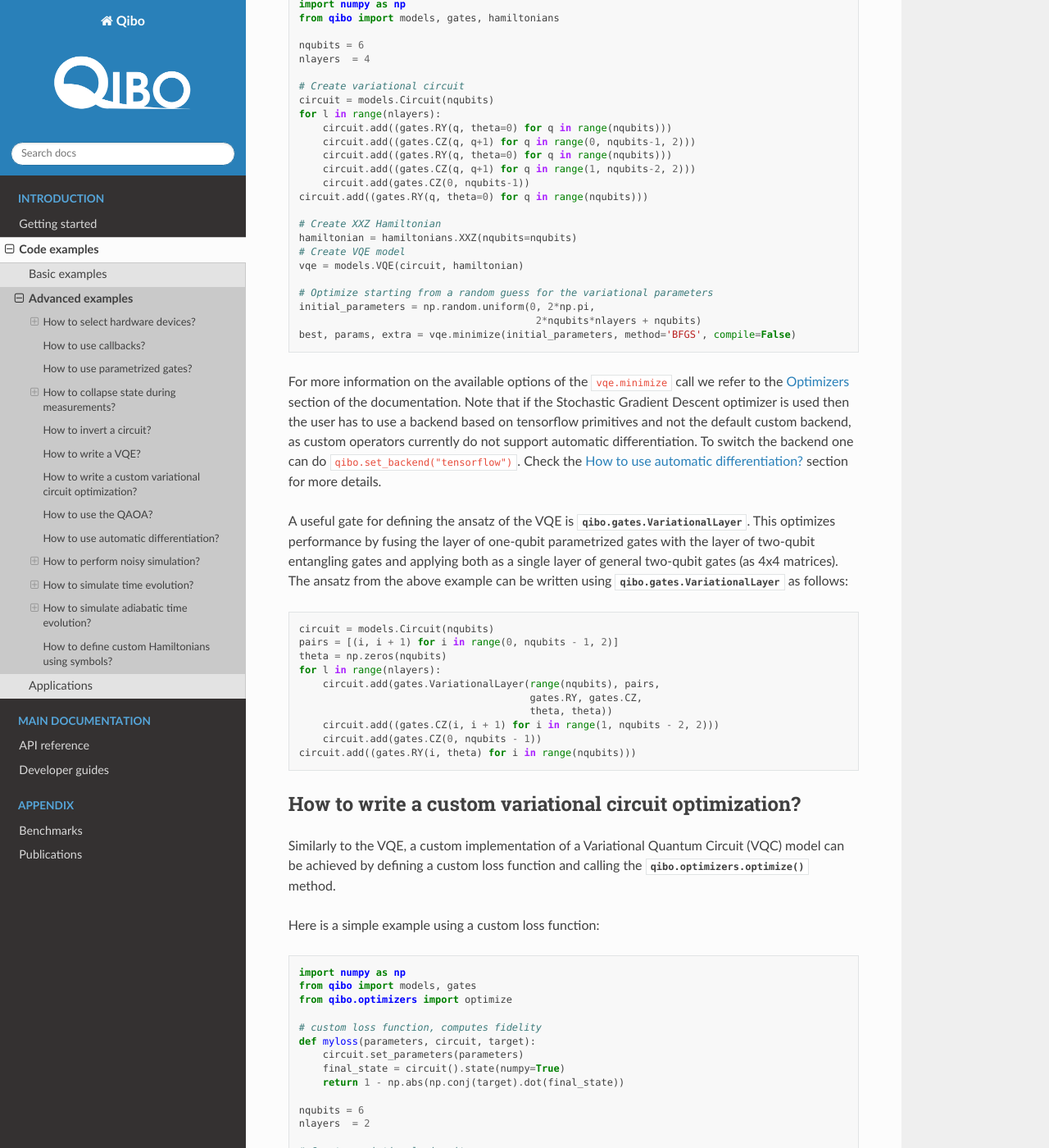
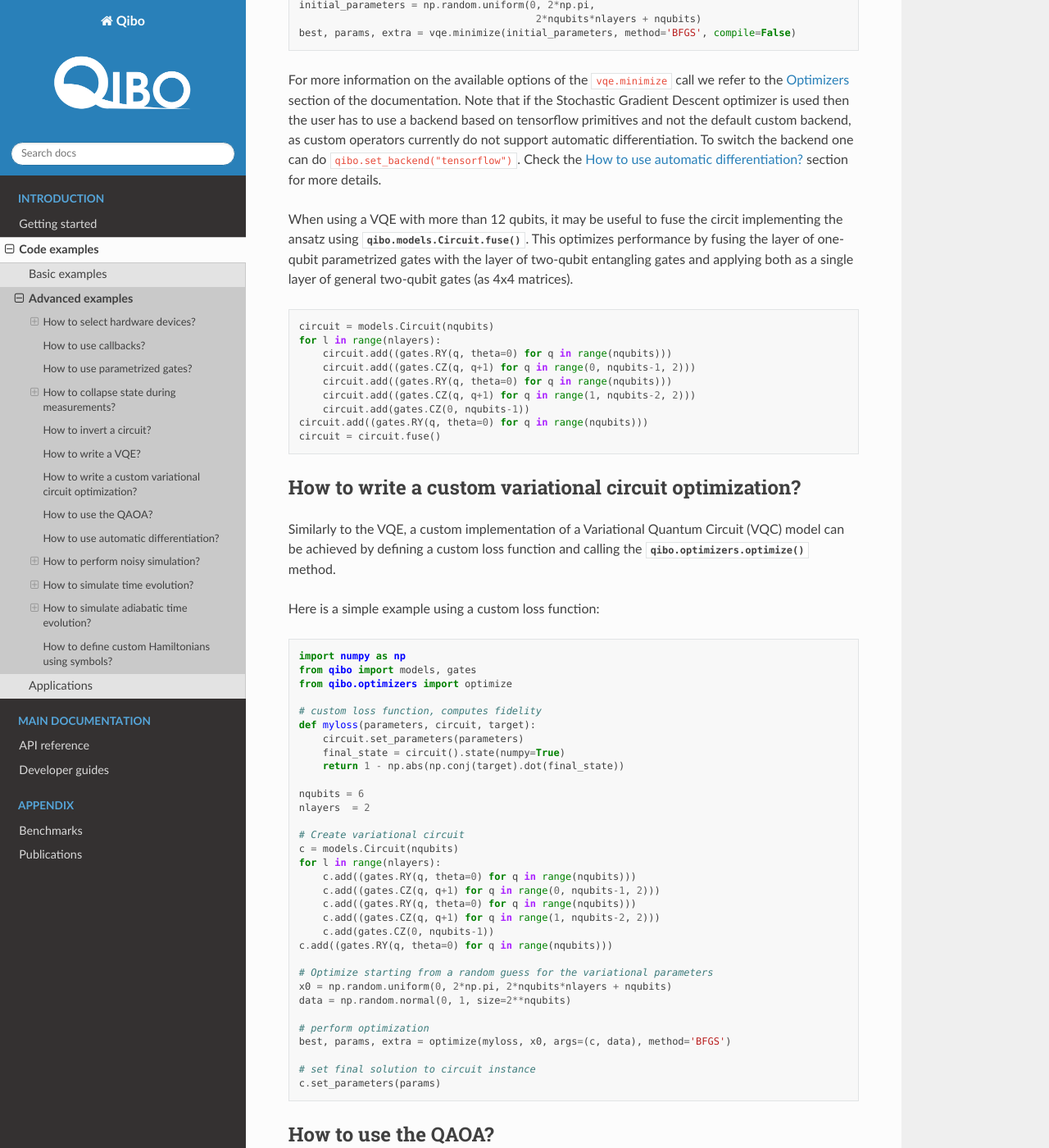
Before and after one commit to qiboteam/qibo, a Sphinx documentation site: the page built from doc/source/code-examples/advancedexamples.rst, in a window 1280 px wide and 1400 px high, scrolled down 9131 px. Shown: the whole window at 82% size. Built offline with Sphinx 7.4.7 and the Read the Docs theme 2.0.0, drawn with Linux system fonts in a browser that asks for light colours; pages that are not in the unit, such as notebooks, are missing from menus; some of the changed text lies outside the part shown.

Commit message:
Update docs

```diff
--- a/doc/source/code-examples/advancedexamples.rst
+++ b/doc/source/code-examples/advancedexamples.rst
@@ -295,28 +295,6 @@
   array or ``tf.Tensor`` of shape ``(2, 2)``.
 * :class:`qibo.gates.Unitary`: Accepts a single ``unitary`` parameter. This
   should be an array or ``tf.Tensor`` of shape ``(2, 2)``.
-* :class:`qibo.gates.VariationalLayer`: Accepts a list of ``float``
-  parameters with length compatible to the number of one qubit rotations implemented
-  by the layer, for example:
-
-.. testcode::
-
-    import numpy as np
-    from qibo.models import Circuit
-    from qibo import gates
-
-    nqubits = 5
-    c = Circuit(nqubits)
-    pairs = [(i, i + 1) for i in range(0, 4, 2)]
-    c.add(gates.VariationalLayer(range(nqubits), pairs,
-                                 gates.RY, gates.CZ,
-                                 params=np.zeros(5)))
-    c.add((gates.RX(i, theta=0) for i in range(5)))
-
-    # set random parameters to all rotations in the circuit
-    c.set_parameters(np.random.random(10))
-    # note that 10 numbers are used as the VariationalLayer contains five
-    # rotations and five additional RX rotations are added afterwards.
 
 Note that a ``np.ndarray`` or a ``tf.Tensor`` may also be used in the place of
 a flat list. Using :meth:`qibo.models.circuit.Circuit.set_parameters` is more
@@ -588,11 +566,11 @@
 Check the :ref:`How to use automatic differentiation? <autodiff-example>`
 section for more details.
 
-A useful gate for defining the ansatz of the VQE is :class:`qibo.gates.VariationalLayer`.
+When using a VQE with more than 12 qubits, it may be useful to fuse the circit implementing
+the ansatz using :meth:`qibo.models.Circuit.fuse`.
 This optimizes performance by fusing the layer of one-qubit parametrized gates with
 the layer of two-qubit entangling gates and applying both as a single layer of
-general two-qubit gates (as 4x4 matrices). The ansatz from the above example can
-be written using :class:`qibo.gates.VariationalLayer` as follows:
+general two-qubit gates (as 4x4 matrices).
 
 .. testsetup::
 
@@ -602,15 +580,14 @@
 .. testcode::
 
     circuit = models.Circuit(nqubits)
-    pairs = [(i, i + 1) for i in range(0, nqubits - 1, 2)]
-    theta = np.zeros(nqubits)
     for l in range(nlayers):
-        circuit.add(gates.VariationalLayer(range(nqubits), pairs,
-                                           gates.RY, gates.CZ,
-                                           theta, theta))
-        circuit.add((gates.CZ(i, i + 1) for i in range(1, nqubits - 2, 2)))
-        circuit.add(gates.CZ(0, nqubits - 1))
-    circuit.add((gates.RY(i, theta) for i in range(nqubits)))
+        circuit.add((gates.RY(q, theta=0) for q in range(nqubits)))
+        circuit.add((gates.CZ(q, q+1) for q in range(0, nqubits-1, 2)))
+        circuit.add((gates.RY(q, theta=0) for q in range(nqubits)))
+        circuit.add((gates.CZ(q, q+1) for q in range(1, nqubits-2, 2)))
+        circuit.add(gates.CZ(0, nqubits-1))
+    circuit.add((gates.RY(q, theta=0) for q in range(nqubits)))
+    circuit = circuit.fuse()
 
 .. _vqc-example:
 
```
Also changed, not shown: doc/source/api-reference/qibo.rst (+0 -7 lines), doc/source/appendix/benchmarks.rst (+1 -10 lines).
